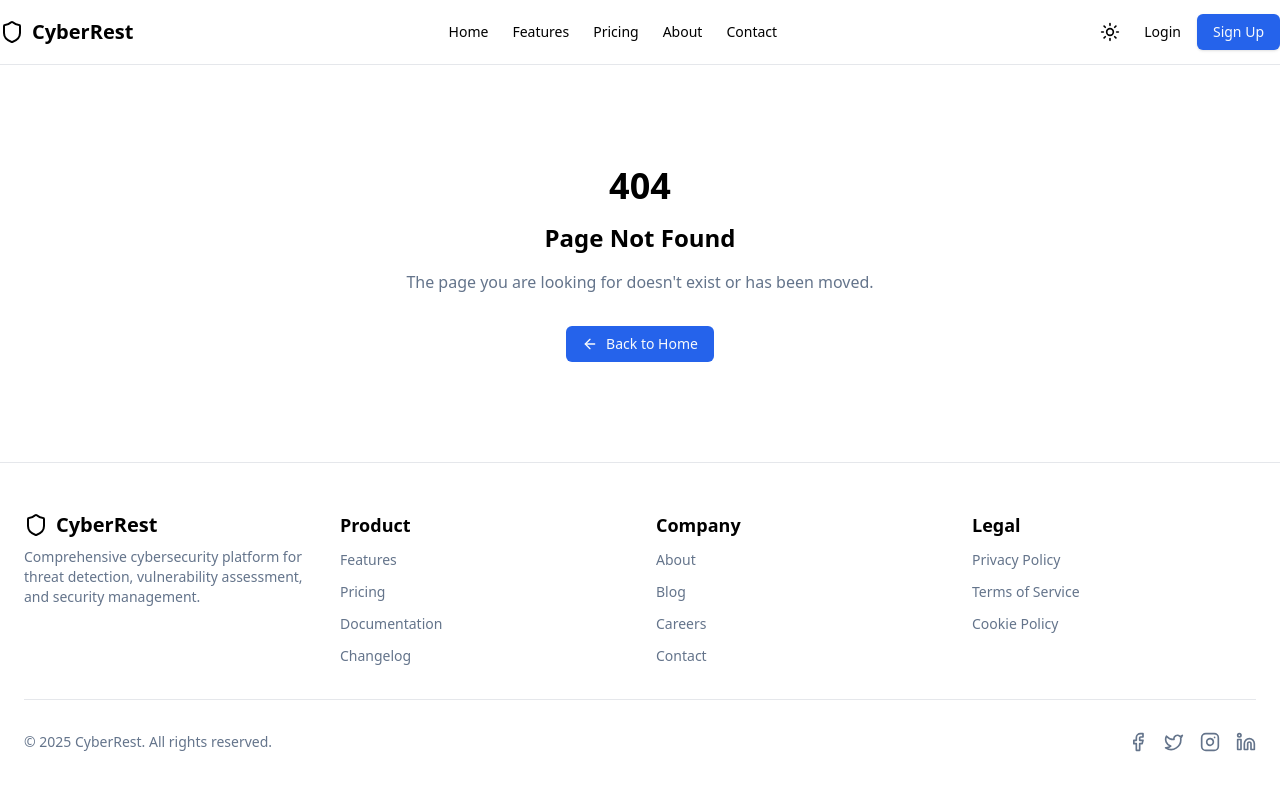
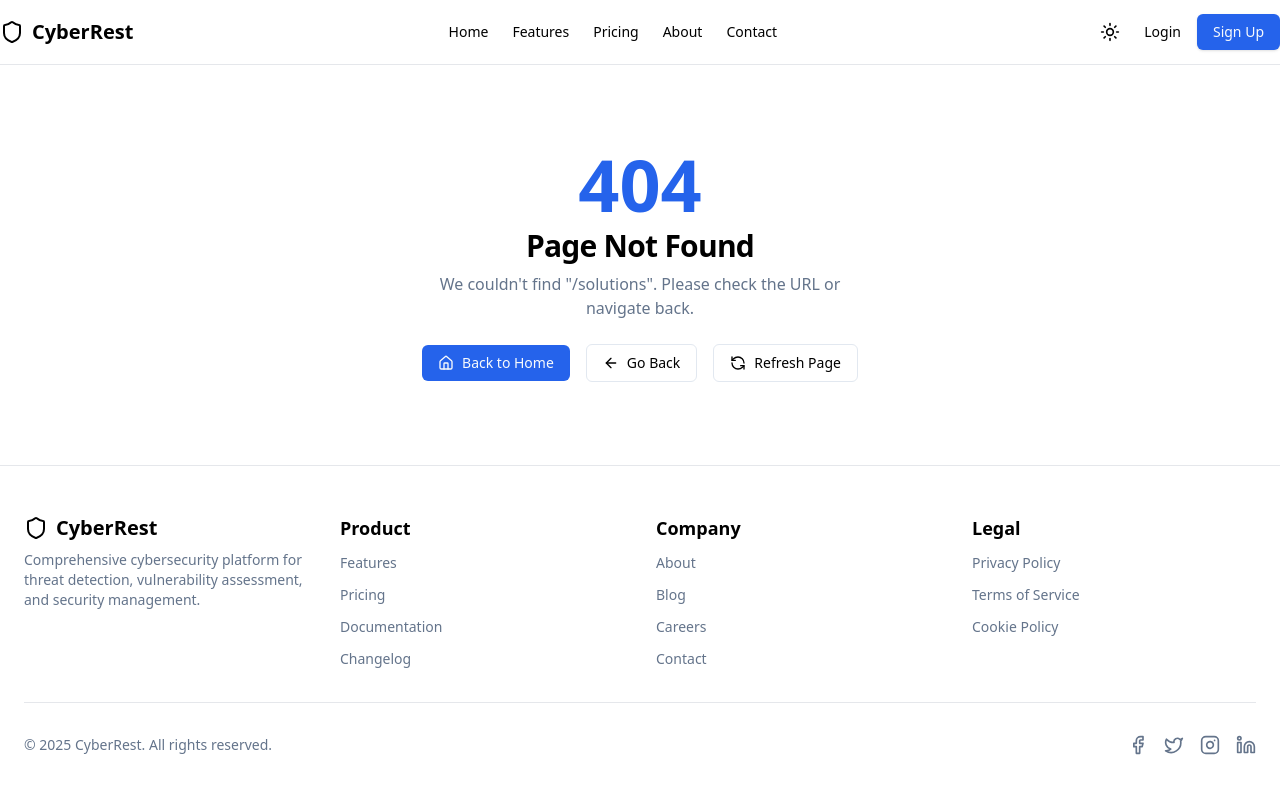
Before and after one commit to mustaphahaadi/cyberrest, a React (Vite) app: page /solutions in a window 1280 px wide. Shown: the top 794 px of the page. Built offline with nearby package versions, Linux system fonts and the light colour scheme.

Commit message:
style: fix themecontext

```diff
--- /dev/null
+++ b/src/components/Error404.jsx
@@ -0,0 +1,50 @@
+import { Link, useLocation } from "react-router-dom"
+import { ArrowLeft, Home, RefreshCcw } from "lucide-react"
+
+export default function Error404({ message, showRefresh = true }) {
+  const location = useLocation()
+
+  const handleRefresh = () => {
+    window.location.reload()
+  }
+
+  return (
+    <div className="flex flex-col items-center justify-center min-h-[50vh] p-8 text-center">
+      <div className="space-y-6 max-w-md">
+        <div className="space-y-2">
+          <h1 className="text-7xl font-bold text-primary">404</h1>
+          <h2 className="text-3xl font-semibold tracking-tight">Page Not Found</h2>
+          <p className="text-muted-foreground">
+            {message || `We couldn't find "${location.pathname}". Please check the URL or navigate back.`}
+          </p>
+        </div>
+
+        <div className="flex flex-wrap items-center justify-center gap-4">
+          <Link
+            to="/"
+            className="inline-flex items-center gap-2 rounded-md bg-primary px-4 py-2 text-sm font-medium text-primary-foreground hover:bg-primary/90 transition-colors"
+          >
+            <Home className="h-4 w-4" />
+            Back to Home
+          </Link>
+          <button
+            onClick={() => window.history.back()}
+            className="inline-flex items-center gap-2 rounded-md border border-input bg-background px-4 py-2 text-sm font-medium hover:bg-accent hover:text-accent-foreground transition-colors"
+          >
+            <ArrowLeft className="h-4 w-4" />
+            Go Back
+          </button>
+          {showRefresh && (
+            <button
+              onClick={handleRefresh}
+              className="inline-flex items-center gap-2 rounded-md border border-input bg-background px-4 py-2 text-sm font-medium hover:bg-accent hover:text-accent-foreground transition-colors"
+            >
+              <RefreshCcw className="h-4 w-4" />
+              Refresh Page
+            </button>
+          )}
+        </div>
+      </div>
+    </div>
+  )
+}
--- a/src/pages/NotFoundPage.jsx
+++ b/src/pages/NotFoundPage.jsx
@@ -1,27 +1,13 @@
-import { Link } from "react-router-dom"
-import { ArrowLeft } from "lucide-react"
 import Header from "../components/Header"
 import Footer from "../components/Footer"
+import Error404 from "../components/Error404"
 
 function NotFoundPage() {
   return (
     <div className="flex min-h-screen flex-col">
       <Header />
-      <main className="flex-1 flex items-center justify-center p-4">
-        <div className="text-center space-y-4">
-          <h1 className="text-4xl font-bold">404</h1>
-          <h2 className="text-2xl font-semibold">Page Not Found</h2>
-          <p className="text-muted-foreground">The page you are looking for doesn't exist or has been moved.</p>
-          <div className="pt-4">
-            <Link
-              to="/"
-              className="inline-flex items-center gap-2 rounded-md bg-primary px-4 py-2 text-sm font-medium text-primary-foreground hover:bg-primary/90"
-            >
-              <ArrowLeft className="h-4 w-4" />
-              Back to Home
-            </Link>
-          </div>
-        </div>
+      <main className="flex-1">
+        <Error404 />
       </main>
       <Footer />
     </div>
```
